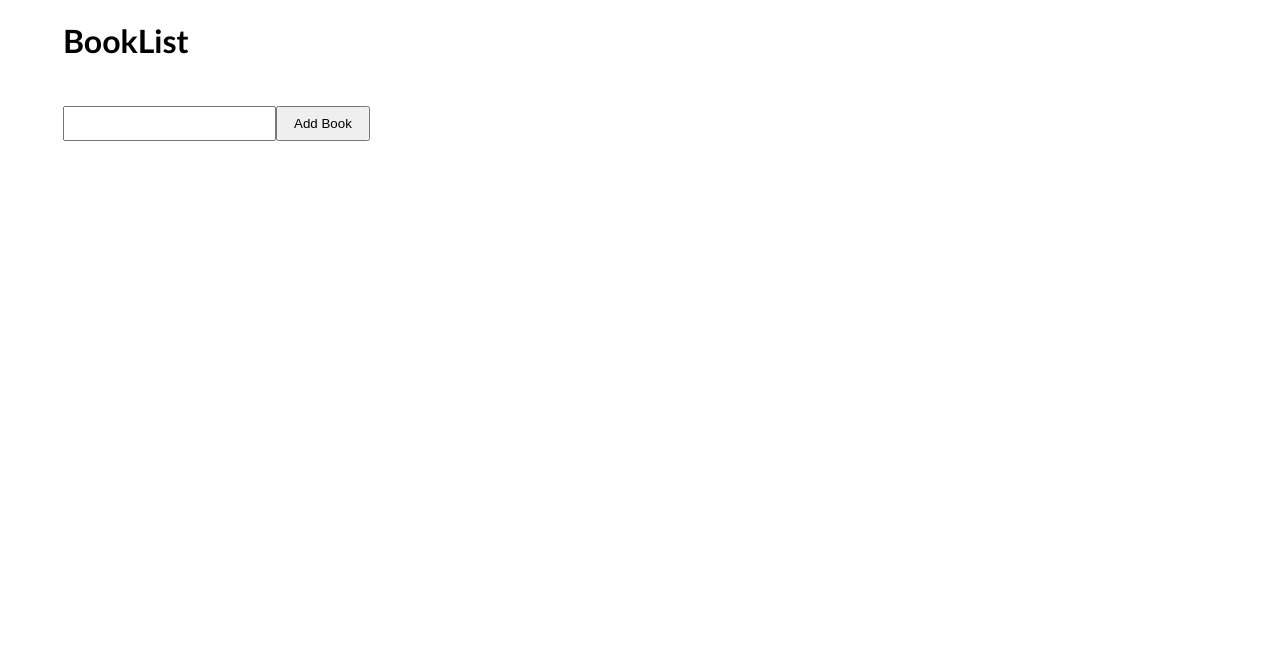
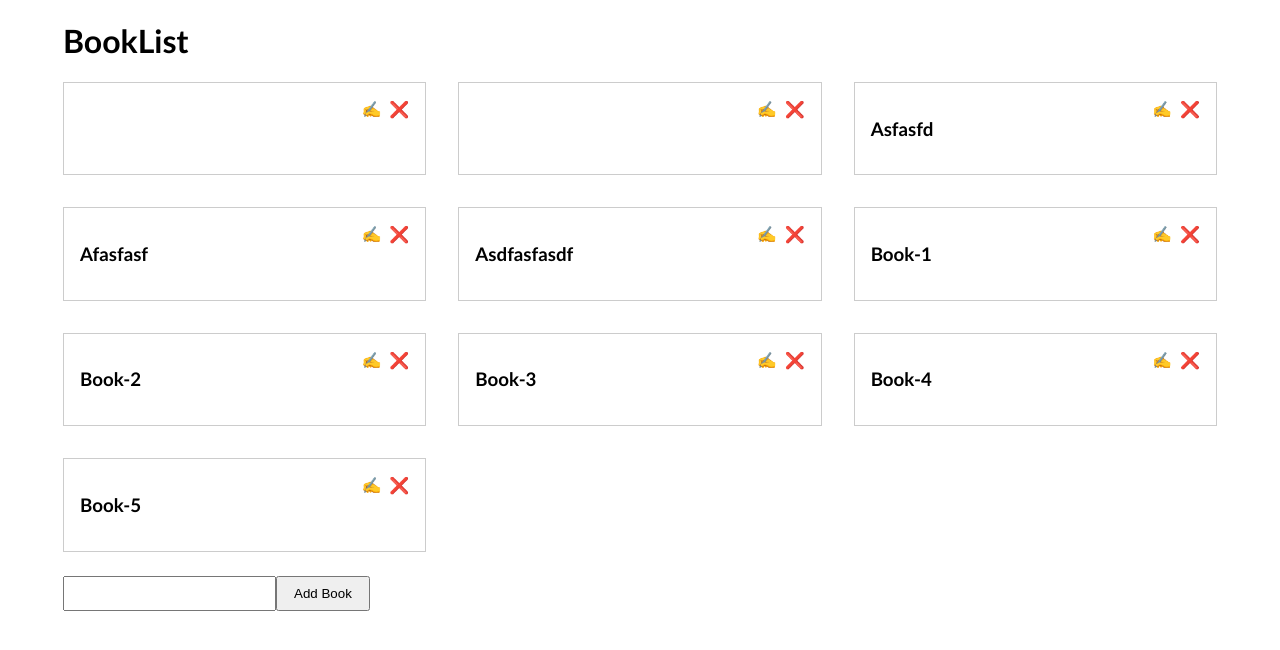
Before and after one commit to emmeiwhite/react-context-api-books-app, a React (Create React App) app: page / in a window 1280 px wide. Shown: the top 650 px of the page. Built offline with nearby package versions, Linux system fonts and the light colour scheme; data requests are answered from the project's data file.

Commit message:
GET axios request to get all the books from  json-server api db.json

```diff
--- a/db.json
+++ b/db.json
@@ -19,6 +19,26 @@
     {
       "name": "asdfasfasdf",
       "id": 6
+    },
+    {
+      "name": "Book-1",
+      "id": 7
+    },
+    {
+      "name": "Book-2",
+      "id": 8
+    },
+    {
+      "name": "Book-3",
+      "id": 9
+    },
+    {
+      "name": "Book-4",
+      "id": 10
+    },
+    {
+      "name": "Book-5",
+      "id": 11
     }
   ]
 }
--- a/src/App.js
+++ b/src/App.js
@@ -1,13 +1,25 @@
 import BookList from "./components/BookList";
 import BookCreate from "./components/BookCreate";
-import { useState } from "react";
+import { useState, useEffect } from "react";
 import axios from "axios";
 
 function App() {
   const [books, setBooks] = useState([]);
 
+  // 0. We need to get all the books in the db.json file (api when the application starts)
+
+  useEffect(function () {
+    async function getAllBooks() {
+      const response = await axios.get("http://localhost:3002/books");
+      console.log(response);
+
+      setBooks(response.data);
+    }
+
+    getAllBooks();
+  }, []);
+
   // 1. function createBook passing to the BookCreate to get the book submitted
-
   async function createBook(book) {
     const { name } = book;
 
```
